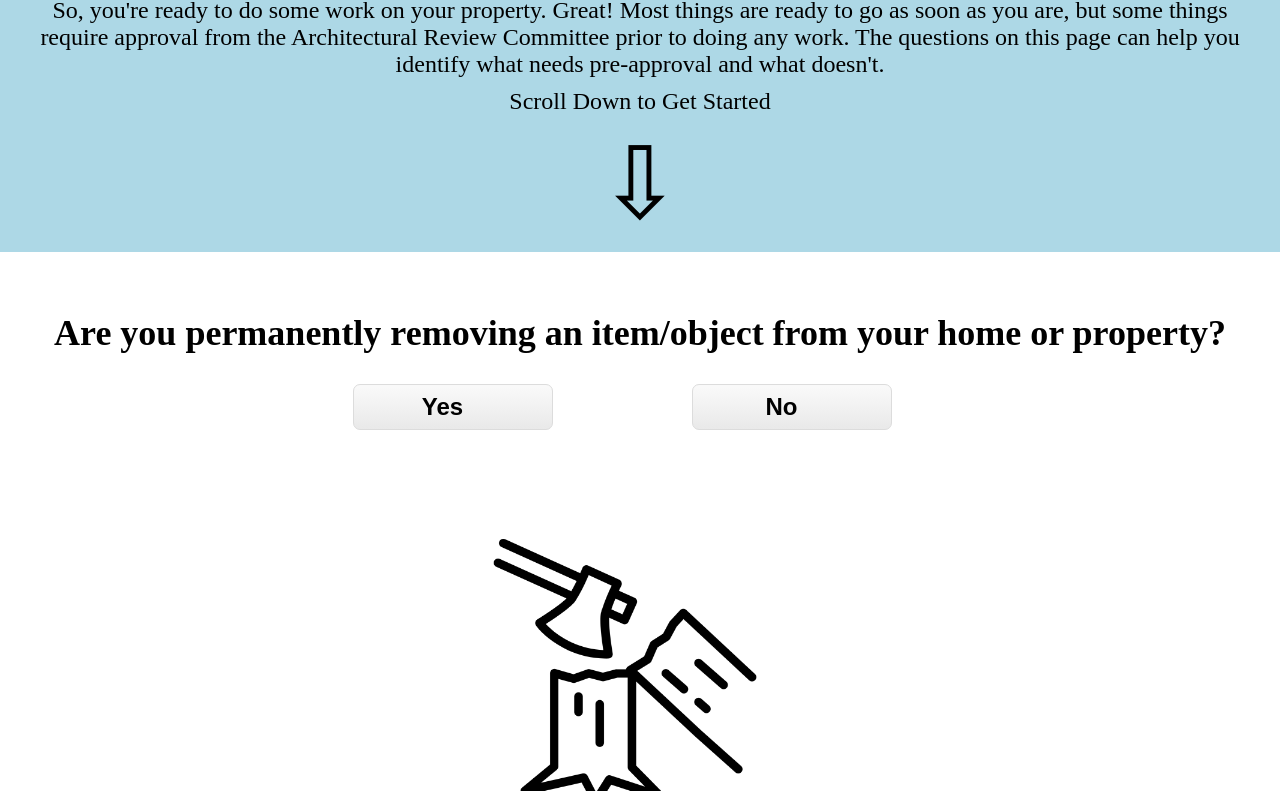
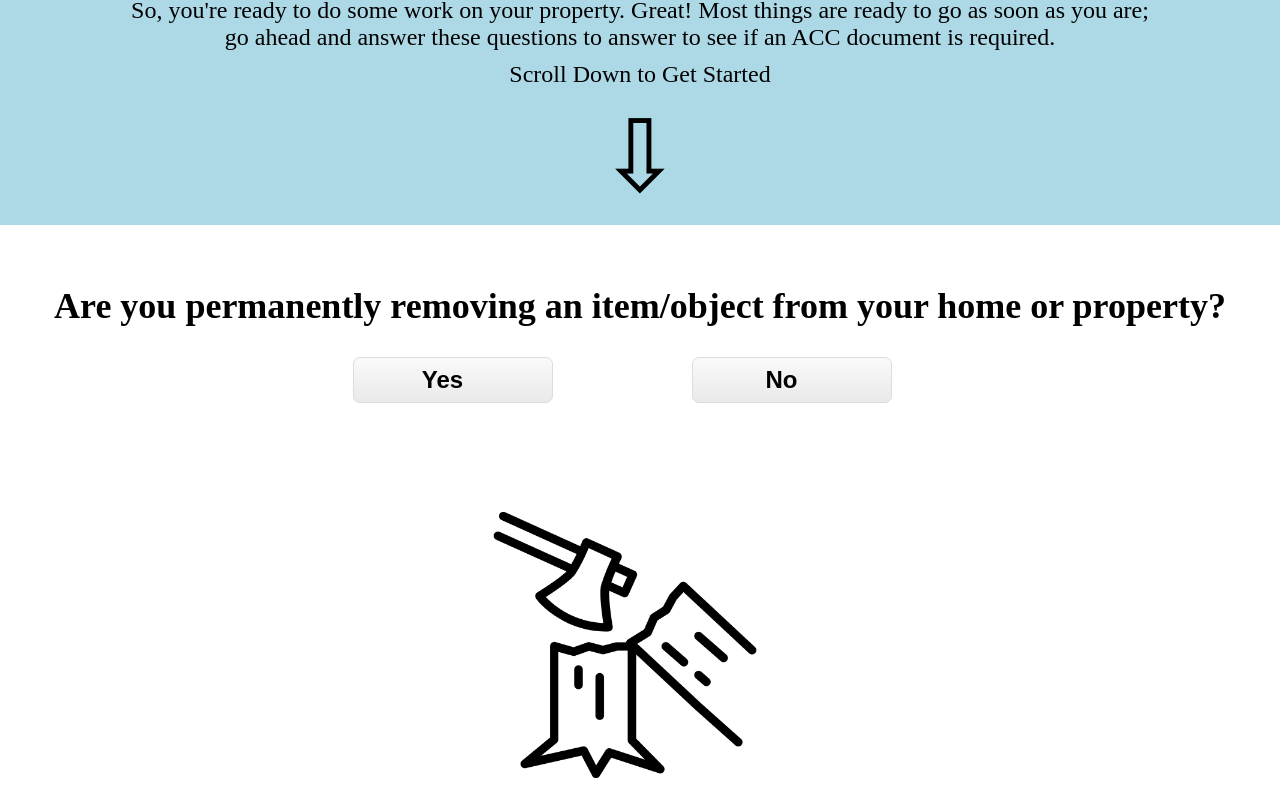
Before and after one commit to SegNova/approval, a plain HTML site: page index.html in a window 1280 px wide. Shown: the part 134-925 px from the top of the page. Drawn offline with Linux system fonts and the light colour scheme.

Commit message:
grammer fixes

```diff
--- a/index.html
+++ b/index.html
@@ -13,9 +13,8 @@
             <h1>How To Find Out If You Need ACC Approval</h1>
             <p>
                 So, you're ready to do some work on your property.
-                Great! Most things are ready to go as soon as you are,
-                but some things require approval from the Architectural Review Committee prior to doing any work.
-                The questions on this page can help you identify what needs pre-approval and what doesn't.
+                Great! Most things are ready to go as soon as you are;<br>
+                go ahead and answer these questions to answer to see if an ACC document is required.
             </p>
             <p>
                 Scroll Down to Get Started
```
